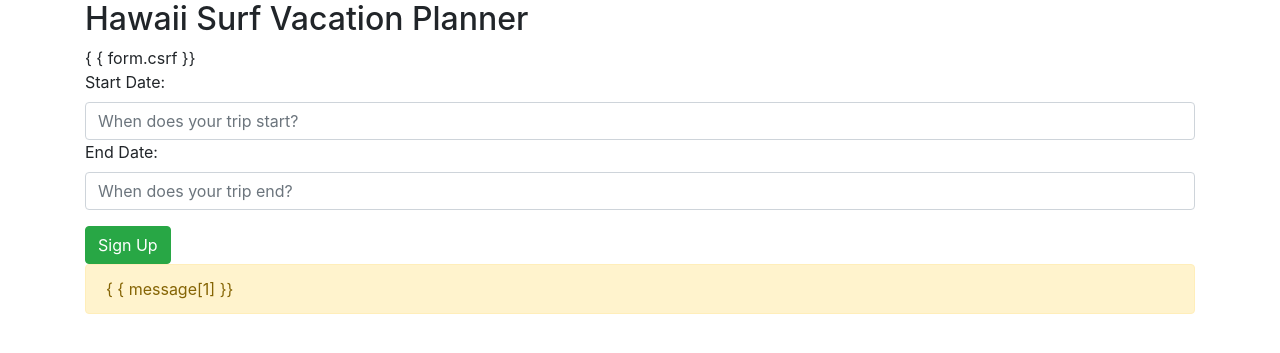
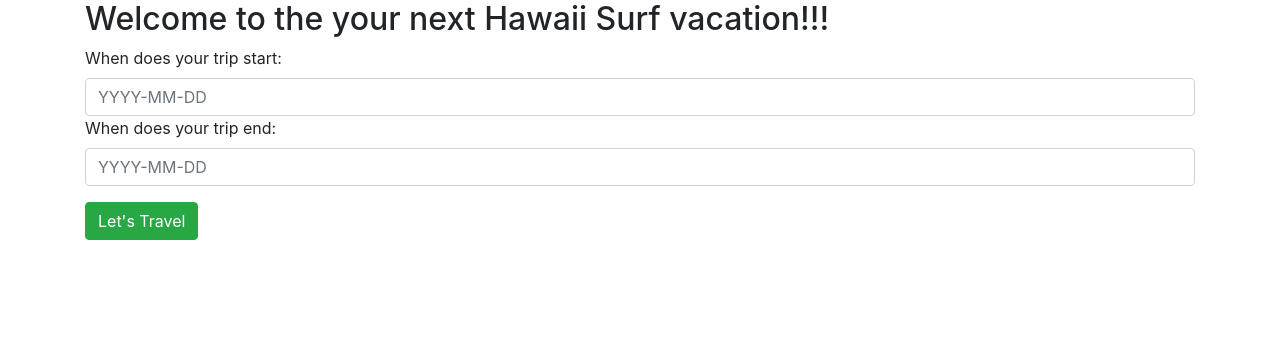
Before and after one commit to harper-data-mind/gw-dataanalytics, a Flask app: page / in a window 1280 px wide. Shown: the top 353 px of the page. Run offline with Flask 2, Linux system fonts and the light colour scheme; some libraries are stand-ins or nearby versions.

Commit message:
Complete home page

```diff
--- a/Homework/10-Advanced-Data-Storage-and-Retrieval/Instructions/application/surf_app.py
+++ b/Homework/10-Advanced-Data-Storage-and-Retrieval/Instructions/application/surf_app.py
@@ -4,6 +4,9 @@ from wtforms import Form, TextField, TextAreaField, validators, StringField, Sub
 app = Flask(__name__)
 app.config.from_object(__name__)
 app.config['SECRET_KEY'] = '7d441f27d441f27567d441f2b6176a'
+
+start = '9999-12-31'
+end = '9999-12-31'
 
 
 class DateForm (Form):
@@ -12,19 +15,21 @@ class DateForm (Form):
     end = StringField('End Date:', [validators.InputRequired()])
 
 
-routes = """Welcome to the your next Hawaii Surf vacation!!!<br/>
+routes = """<br/>
 Visit the following pages to find the best weather for your next vacation:<br/>
 <br/>
 <b>/api/v1.0/precipitation</b> - View 12 months of precipitation from 9 weather stations in Hawaii<br/>
 <b>/api/v1.0/stations</b> - View the minimum, maximum, and average temperature for each weather station<br/>
 <b>/api/v1.0/temperature<b/> - Temperature data<br/>
-<b>/api/v1.0/[start]<b/> - View minimum, maximum, and average temperature for all dates starting with your [start] date<br/>
-<b>/api/v1.0/[start]/[end]<b/> - View minimum, maximum, and average temperature for all dates between your [start] and [end] date<br/>
+<b>/api/v1.0/starttrip<b/> - Historic min, max, and avg temperature for all dates after your trip starts<br/>
+<b>/api/v1.0/wholetrip<b/> - Historic min, max, and avg temperature for the duration of your trip<br/>
 """
 
 
-@app.route('/', methods=['GET','POST'])
+@app.route('/', methods=['GET', 'POST'])
 def available_routes():
+    global start
+    global end
 
     form = DateForm(request.form)
 
@@ -34,15 +39,13 @@ def available_routes():
         end = request.form['end']
         print(start, " ", end)
 
-    if form.validate():
-        # Save the comment here.
-        flash("Great! You're trip starts on "+start+" and ends on "+end+"!")
-    else:
-        flash('Error: All the form fields are required.')
+        if form.validate():
+            # Save the comment here.
+            flash("Great! You're trip runs from "+start+" through "+end+"!<br/>"+routes)
+        else:
+            flash('Error: All the form fields are required.')
 
     return render_template('./surf_app.html', form=form)
-
-    return routes
 
 
 @app.route('/api/v1.0/precipitation')
@@ -60,12 +63,12 @@ def temperature():
     return "Hello Temperature!"
 
 
-@app.route('/api/v1.0/<start>')
+@app.route('/api/v1.0/starttrip')
 def start_only(start):
     return "Start Date is " + start
 
 
-@app.route('/api/v1.0/<start>/<end>')
+@app.route('/api/v1.0/wholetrip')
 def start_end(start, end):
     return "Start Date is " + start + " and the End Date is " + end
 
--- a/Homework/10-Advanced-Data-Storage-and-Retrieval/Instructions/application/templates/surf_app.html
+++ b/Homework/10-Advanced-Data-Storage-and-Retrieval/Instructions/application/templates/surf_app.html
@@ -3,35 +3,34 @@
 <head>
     <meta charset="UTF-8">
     <title>Surf's Up!</title>
-        <link rel="stylesheet" media="screen" href="static/bootstrap.min.css">
-        <link rel="stylesheet" href="static/bootstrap-theme.min.css">
+    <link rel="stylesheet" href="https://stackpath.bootstrapcdn.com/bootstrap/4.3.1/css/bootstrap.min.css" integrity="sha384-ggOyR0iXCbMQv3Xipma34MD+dH/1fQ784/j6cY/iJTQUOhcWr7x9JvoRxT2MZw1T" crossorigin="anonymous">
+    <script src="https://stackpath.bootstrapcdn.com/bootstrap/4.3.1/js/bootstrap.min.js" integrity="sha384-JjSmVgyd0p3pXB1rRibZUAYoIIy6OrQ6VrjIEaFf/nJGzIxFDsf4x0xIM+B07jRM" crossorigin="anonymous"></script>
 </head>
 <body>
     <div class="container">
-<h2>Hawaii Surf Vacation Planner</h2>
+        <h2>Welcome to the your next Hawaii Surf vacation!!!</h2>
             <form action="" method="post" role="form">
-    { { form.csrf }}
+                {{form.csrf}}
                 <div class="form-group">
-      <label for="start">Start Date:</label>
-<input type="text" class="form-control" id="start" name="start" placeholder="When does your trip start?">
+                    <label for="start">When does your trip start:</label>
+                    <input type="text" class="form-control" id="start" name="start" placeholder="YYYY-MM-DD">
 
-<label for="end">End Date:</label>
-<input type="text" class="form-control" id="end" name="end" placeholder="When does your trip end?">
+                    <label for="end">When does your trip end:</label>
+                    <input type="text" class="form-control" id="end" name="end" placeholder="YYYY-MM-DD">
 
                 </div>
-<button type="submit" class="btn btn-success">Sign Up</button>
-</form>{% with messages = get_flashed_messages(with_categories=true) %}
+            <button type="submit" class="btn btn-success">Let's Travel</button>
+            </form>
+        {% with messages = get_flashed_messages(with_categories=true) %}
             {% if messages %}
-
                 {% for message in messages %}
                     {% if "Error" not in message[1]: %}
                         <div class="alert alert-info">
-                <strong>Success! </strong> { { message[1] }}</div>
+                        <strong>Success! </strong> {{message[1]|safe}}</div>
                     {% endif %}
-
                     {% if "Error" in message[1]: %}
                         <div class="alert alert-warning">
-                { { message[1] }}</div>
+                        {{message[1]}}</div>
                     {% endif %}
                 {% endfor %}
             {% endif %}
```
Lines whose indentation alone changed are shown as unchanged.
